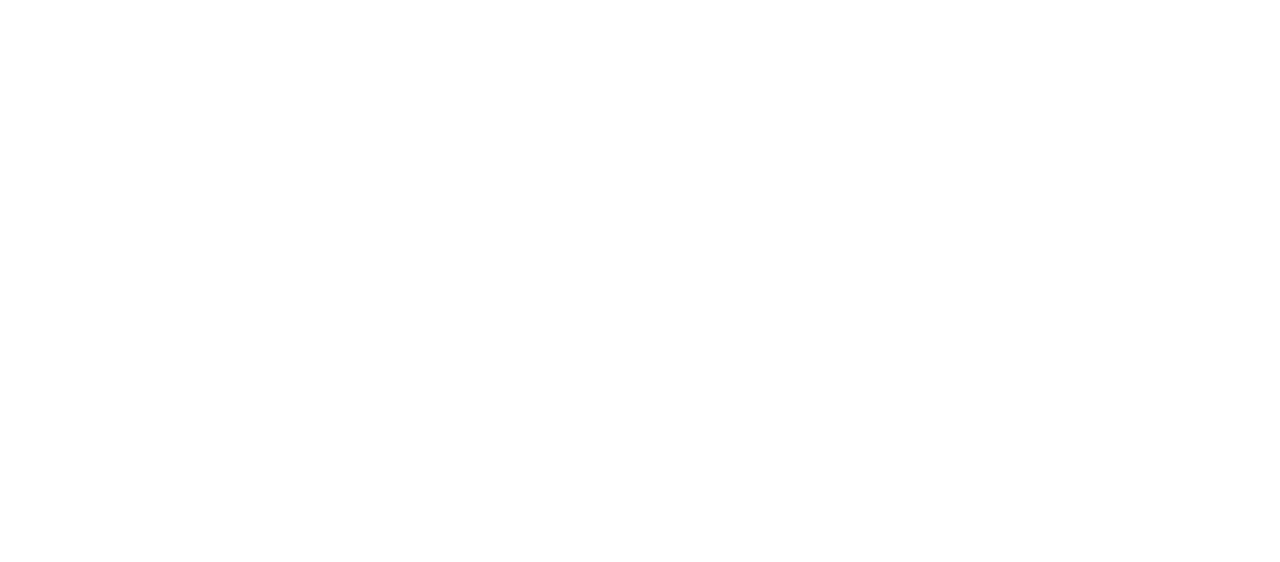
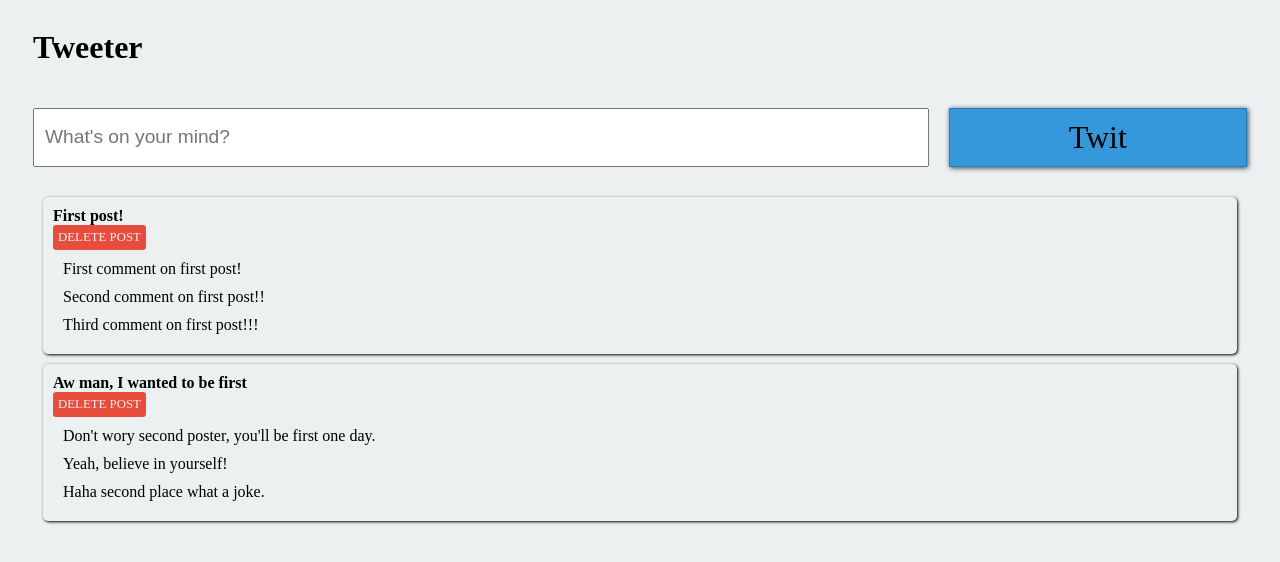
Before and after one commit to gvrsrg/Tweeter-Project, a plain HTML site: page index.html in a window 1280 px wide. Drawn offline with nearby package versions, Linux system fonts and the light colour scheme; a web font is replaced by a local one.

Commit message:
renderer added

```diff
--- a/index.html
+++ b/index.html
@@ -3,9 +3,25 @@
 <head>
     <meta charset="UTF-8">
     <meta name="viewport" content="width=device-width, initial-scale=1.0">
-    <title>Document</title>
+    <link href="https://fonts.googleapis.com/css?family=Balthazar" rel="stylesheet">
+    <link rel="stylesheet" type="text/css" media="screen" href="style.css" />
+    <script src="https://ajax.googleapis.com/ajax/libs/jquery/3.3.1/jquery.min.js"></script>
+    <title>Tweeter</title>
 </head>
 <body>
+    <div id="container">
+        <h1 id="title">Tweeter</h1>
+        <input type="text" placeholder="What's on your mind?" id="input">
+        <div id="post" onclick="post()">Twit</div>
+        <div id="posts">
+
+        </div>
+    </div>
     <script src="model.js"></script>
+    <script src="render.js"></script>
+     <!-- You'll create this soon --><script src="logic.js"></script>
+     <!-- You've got this --><script src="main.js"></script>
+     <!-- You'll create this soon -->
+
 </body>
 </html>
--- a/main.js
+++ b/main.js
@@ -0,0 +1,30 @@
+const tweeterModel = Tweeter()
+const viewModel = tweeterView()
+
+
+// $('#post').on('click', function () {
+//     tweeterModel.addPost($("#input").val());
+//     viewModel.renderPosts(tweeterModel.getPosts());
+//     viewModel.clearInput()
+// })
+
+const post = function () {
+    tweeterModel.addPost($("#input").val());
+    viewModel.renderPosts(tweeterModel.getPosts());
+    viewModel.clearInput()
+    $(".delete-post").on("click", deletePost);
+}
+
+const deletePost = function(element) {
+    id = element.currentTarget.id;
+    id = id.replace("post-delete-","")
+    tweeterModel.removePost(id);
+    viewModel.clearPost(id);
+    $(".delete-post").on("click", deletePost);
+}
+
+
+
+
+viewModel.renderPosts(tweeterModel.getPosts());
+$(".delete-post").on("click", deletePost);
--- a/model.js
+++ b/model.js
@@ -26,7 +26,7 @@
 
 
     const getPosts = function () {
-        return Tweets
+        return [...Tweets]
     }
 
     const addPost = function (postText) {
--- /dev/null
+++ b/render.js
@@ -0,0 +1,47 @@
+const tweeterView = function () {
+    postsDiv = $("#posts")
+    textInput = $("#input")
+
+    const renderPosts = function (posts) {
+        postsDiv.empty()
+
+        for (let post of posts) {
+            postsDiv.append(`<div class="post" id=post-${post.id}></div>`)
+            postDiv = $(`#post-${post.id}`)
+            postDiv.append(`<div class="post-text" id=post-text-${post.id}>${post.text}</div>`)
+            postDiv.append(`<div class="delete-post" id=post-delete-${post.id}>DELETE POST</div>`)
+
+            renderComments(post)
+        }
+
+    }
+
+    const clearPost = function (id) {
+        postDiv = $(`#post-${id}`)
+        postDiv.remove()
+    }
+
+    const renderComments = function (post) {
+        postDiv = $(`#post-${post.id}`)
+
+        for (let comment of post.comments) {
+            postDiv.append(`<div class="comments" id=comment-${comment.id}>${comment.text}</div>`)
+        }
+
+    }
+
+    const clearInput = function () {
+
+        textInput.val("")
+        textInput.focus()
+
+    }
+
+    return {
+        renderPosts,
+        clearInput,
+        clearPost
+
+    }
+
+}
--- /dev/null
+++ b/style.css
@@ -0,0 +1,84 @@
+
+.comment{
+
+    background-color: lightgray;
+    position: relative;
+    left: 30px;
+}
+
+body{
+    background-color: #ecf0f1;
+    font-family: 'Balthazar', serif;
+}
+
+#container{
+    display: grid;
+    grid-gap: 20px;
+    padding-left: 25px;
+    padding-right: 25px;
+    grid-template-columns: 3fr 1fr;
+    grid-template-areas:
+    "h .""i b""p p"
+}
+
+#header{
+    grid-area: h;
+    color: #3498db;
+}
+
+#input{
+    grid-area: i;
+    padding: 10px;
+    font-size: 1.5vw;
+}
+
+#posts{
+    grid-area: p;
+}
+
+#post{
+    grid-area: b;
+    padding: 10px;
+    background-color: #3498db;
+    border: 1px solid #2980b9;
+    box-shadow: 1px 1px 5px #2c3e50;
+    cursor: pointer;
+    display: flex;
+    justify-content: center;
+    font-size: 2.5vw;
+}
+
+.post{
+    box-shadow: 1px 1px 3px;
+    margin: 10px;
+    border-radius: 5px;
+    padding: 10px;
+}
+
+#post:active{
+    background-color: #2980b9
+}
+
+.post-text{
+    font-weight: bold;
+}
+
+.comments{
+    margin-left: 10px;
+    margin: 10px;
+}
+
+.delete-post{
+    cursor: pointer;
+    color: #ecf0f1;
+    background-color: #e74c3c;
+    display: inline-block;
+    padding: 5px;
+    border-radius: 3px;
+    font-size: 0.8em;
+}
+
+.delete-comment{
+    cursor: pointer;
+    color: #e74c3c;
+}
```
